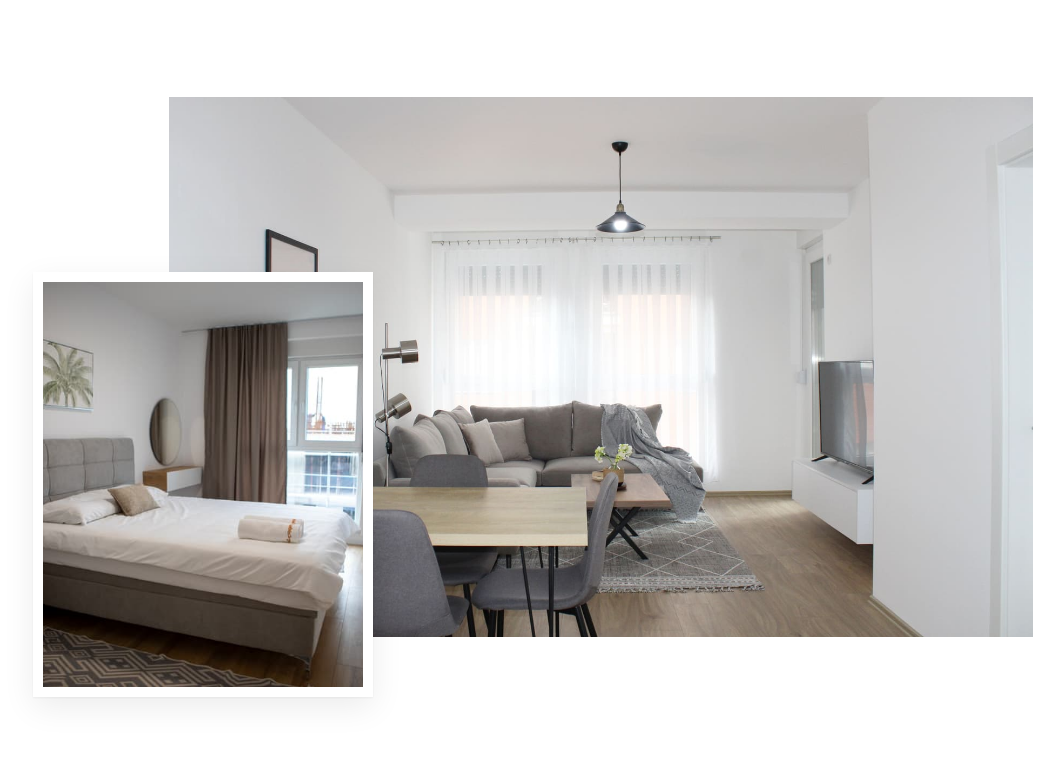
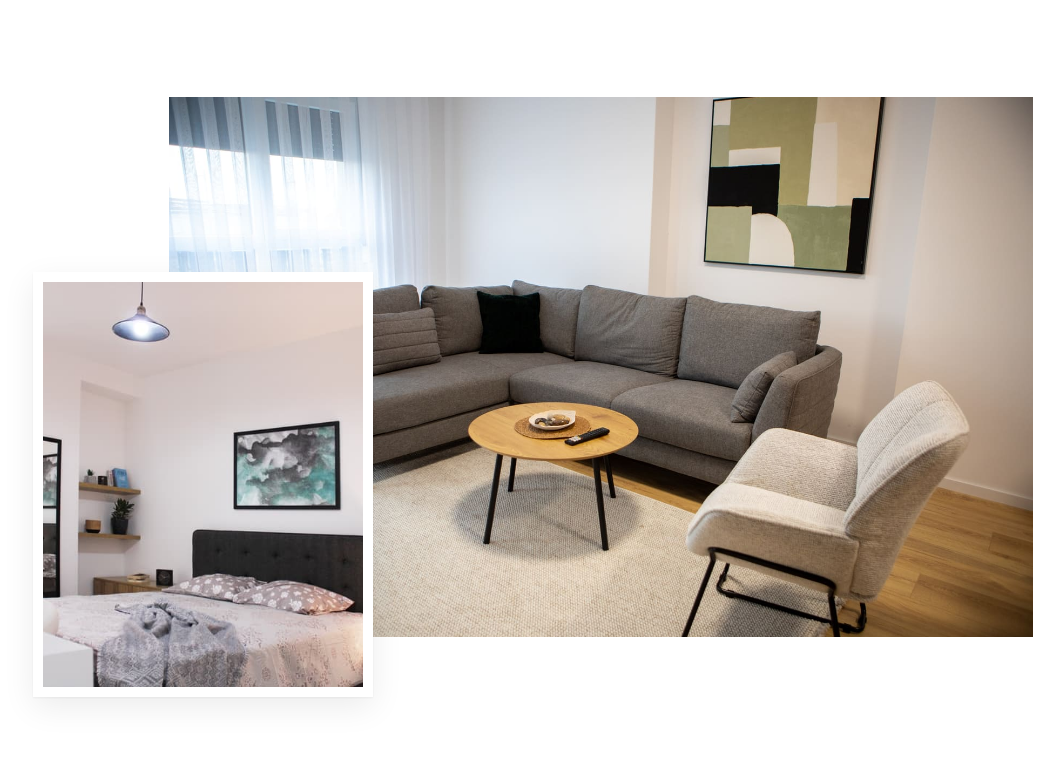
Before and after one commit to arianmuharremi-design/ferizaj-stays, a website: page index.html in a window 1280 px wide. Shown: the part 1160-1920 px from the top of the page, without its empty margins (107-1171 px from the left). Drawn offline with nearby package versions, Linux system fonts and the light colour scheme.

Commit message:
Home page: Arch Point living room as the top photo
Collage now pairs Intercon's living room with Arch Point's bedroom so
no photo appears twice.

Co-Authored-By: Claude Opus 5.5 <noreply@anthropic.com>

```diff
--- a/index.html
+++ b/index.html
@@ -10,7 +10,7 @@
 <link rel="preconnect" href="https://fonts.gstatic.com" crossorigin>
 <link href="https://fonts.googleapis.com/css2?family=Inter+Tight:wght@500;600;700&family=Inter:wght@400;500;600&family=Playfair+Display:wght@700;800&display=swap" rel="stylesheet">
 <link rel="stylesheet" href="https://unpkg.com/leaflet@1.9.4/dist/leaflet.css" integrity="sha256-p4NxAoJBhIIN+hmNHrzRCf9tD/miZyoHS5obTRR9BMY=" crossorigin="">
-<link rel="preload" as="image" href="/photos/intercon/01.jpg">
+<link rel="preload" as="image" href="/photos/arch-point/01.jpg">
 <style>
 :root{
   --bg:#ffffff; --soft:#f6f4f1; --surface:#fff; --ink:#151413; --muted:#6f6a63; --line:#e9e5df;
@@ -295,7 +295,7 @@ footer a{color:#fff}
 </div></header>
 
 <section class="hero" id="hero">
-  <img class="hero-img" src="/photos/intercon/01.jpg" alt="" fetchpriority="high">
+  <img class="hero-img" src="/photos/arch-point/01.jpg" alt="" fetchpriority="high">
   <div class="hero-inner wrap">
     <div class="eyebrow" data-i18n="where2">Ferizaj · Kosovo</div>
     <h1 data-i18n="heroTitle">Your home in the heart of Ferizaj</h1>
@@ -312,8 +312,8 @@ footer a{color:#fff}
 <section class="intro"><div class="wrap">
   <p class="statement" data-i18n="intro">Three calm, carefully kept apartments, a short walk from the centre of Ferizaj — booked directly with your host, without platform fees.</p>
   <div class="collage">
-    <img class="big" src="/photos/arch-point/01.jpg" alt="Arch Point" loading="lazy">
-    <img class="small" src="/photos/intercon/03-sm.jpg" alt="Intercon" loading="lazy">
+    <img class="big" src="/photos/intercon/01.jpg" alt="Intercon" loading="lazy">
+    <img class="small" src="/photos/arch-point/03-sm.jpg" alt="Arch Point" loading="lazy">
   </div>
 </div></section>
 
```
